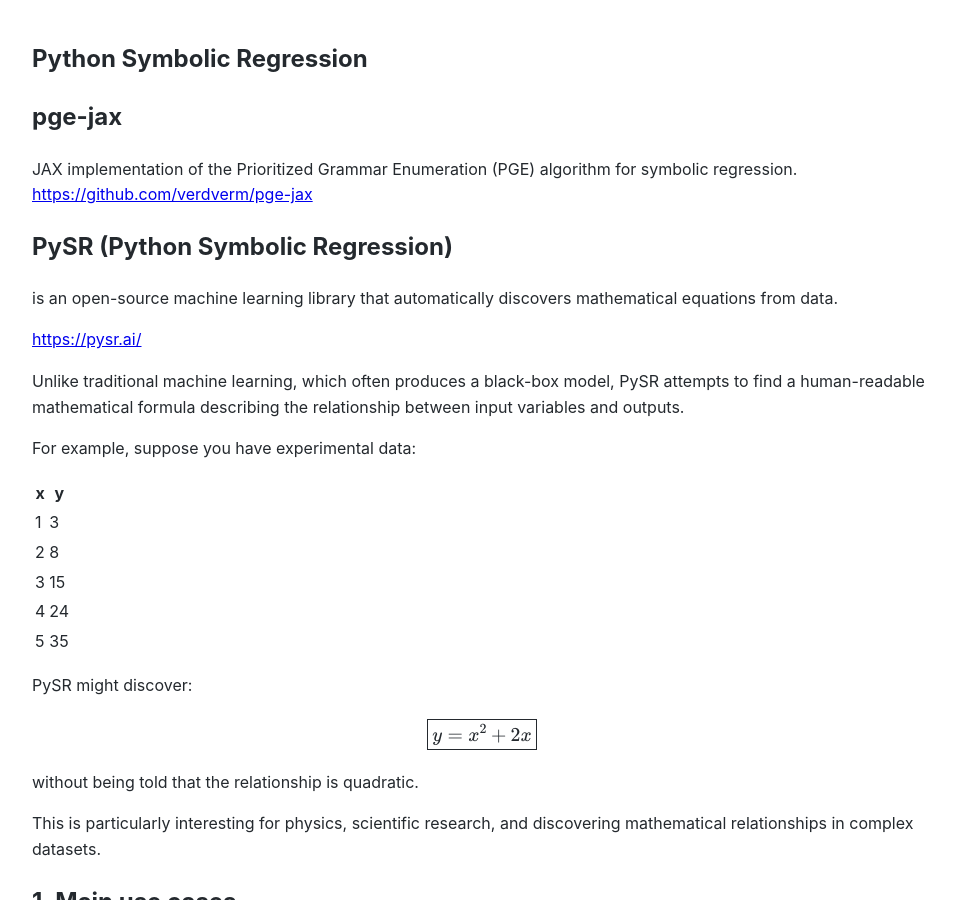
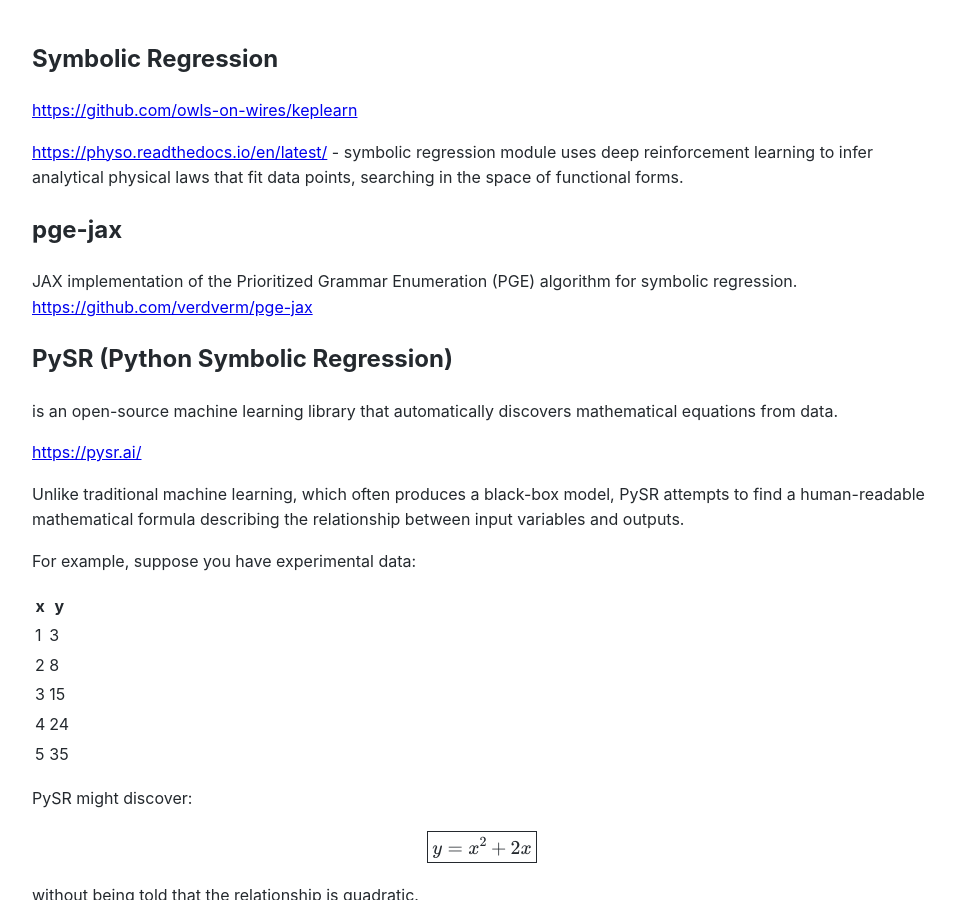
Before and after one commit to Michael-Lubinsky/michael-lubinsky.github.com, a Jekyll site: the page built from math/symbolic_regression.md, in a window 1280 px wide and 900 px high. Shown: the whole window, without its empty margins (158-1113 px from the left). Built offline with Jekyll 4.4.1, drawn with Linux system fonts in a browser that asks for light colours; our own code applies the rules of GitHub Pages for plain Markdown files.

Commit message:
Update symbolic_regression.md

```diff
--- a/math/symbolic_regression.md
+++ b/math/symbolic_regression.md
@@ -1,4 +1,8 @@
-## Python Symbolic Regression
+## Symbolic Regression
+
+<https://github.com/owls-on-wires/keplearn>
+
+<https://physo.readthedocs.io/en/latest/> -  symbolic regression module uses deep reinforcement learning to infer analytical physical laws that fit data points, searching in the space of functional forms.
 
 ## pge-jax
 JAX implementation of the Prioritized Grammar Enumeration (PGE) algorithm for symbolic regression.
```
